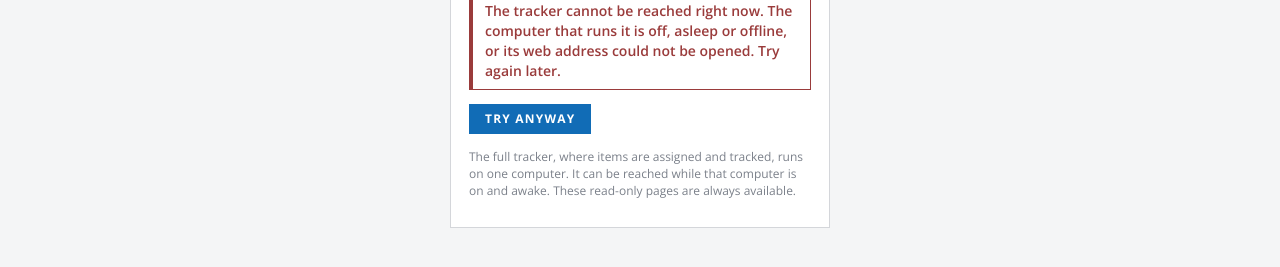
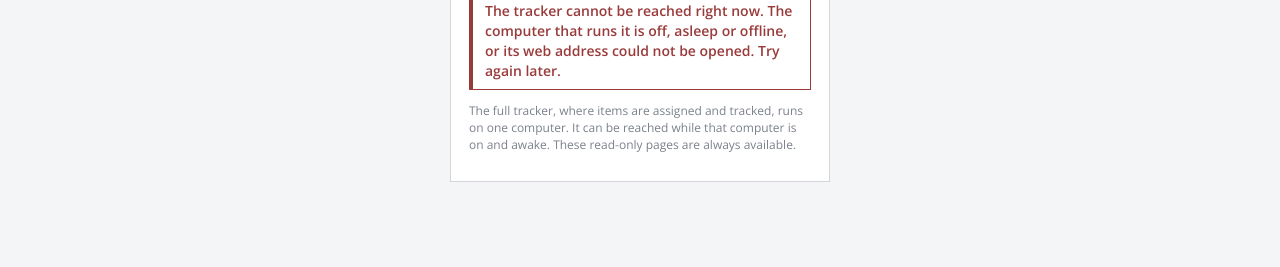
Before and after one commit to atomlinsonc/imm-tracker, a plain HTML site: page signin.html in a window 1280 px wide. Shown: the part 217-484 px from the top of the page. Drawn offline with Linux system fonts and the light colour scheme; no server answers.

Commit message:
Update 2026-11-16 08:58

```diff
--- a/signin.html
+++ b/signin.html
@@ -27,7 +27,7 @@
 <div class="card login">
   <h1>Sign in</h1>
   <p id="msg" class="intro">Checking that the tracker can be reached.</p>
-  <p id="open" hidden><a class="btn primary" href="https://term-exercises-retrieve-makers.trycloudflare.com/login" rel="noopener">Try anyway</a></p>
+
   <p class="small muted">The full tracker, where items are assigned and tracked, runs on one computer. It can be reached while that computer is on and awake. These read-only pages are always available.</p>
 </div>
 
@@ -35,7 +35,7 @@
 <script src="site.js?v=202611161213"></script>
 <script>
 (function () {
-  var url = "https://term-exercises-retrieve-makers.trycloudflare.com", msg = document.getElementById("msg"), done = false;
+  var url = "", msg = document.getElementById("msg"), done = false;
   function off() {
     if (done) return;
     done = true;
```
